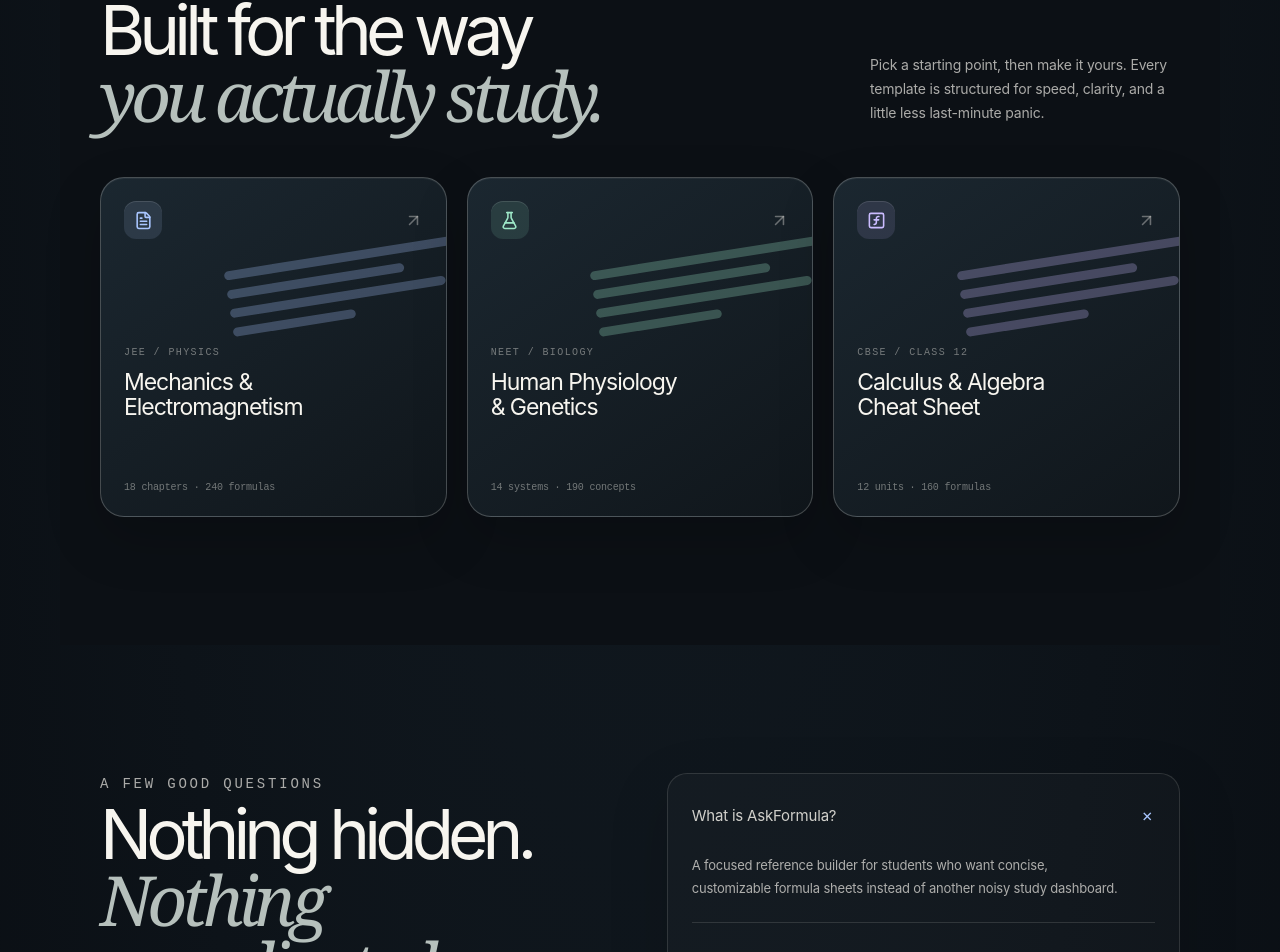
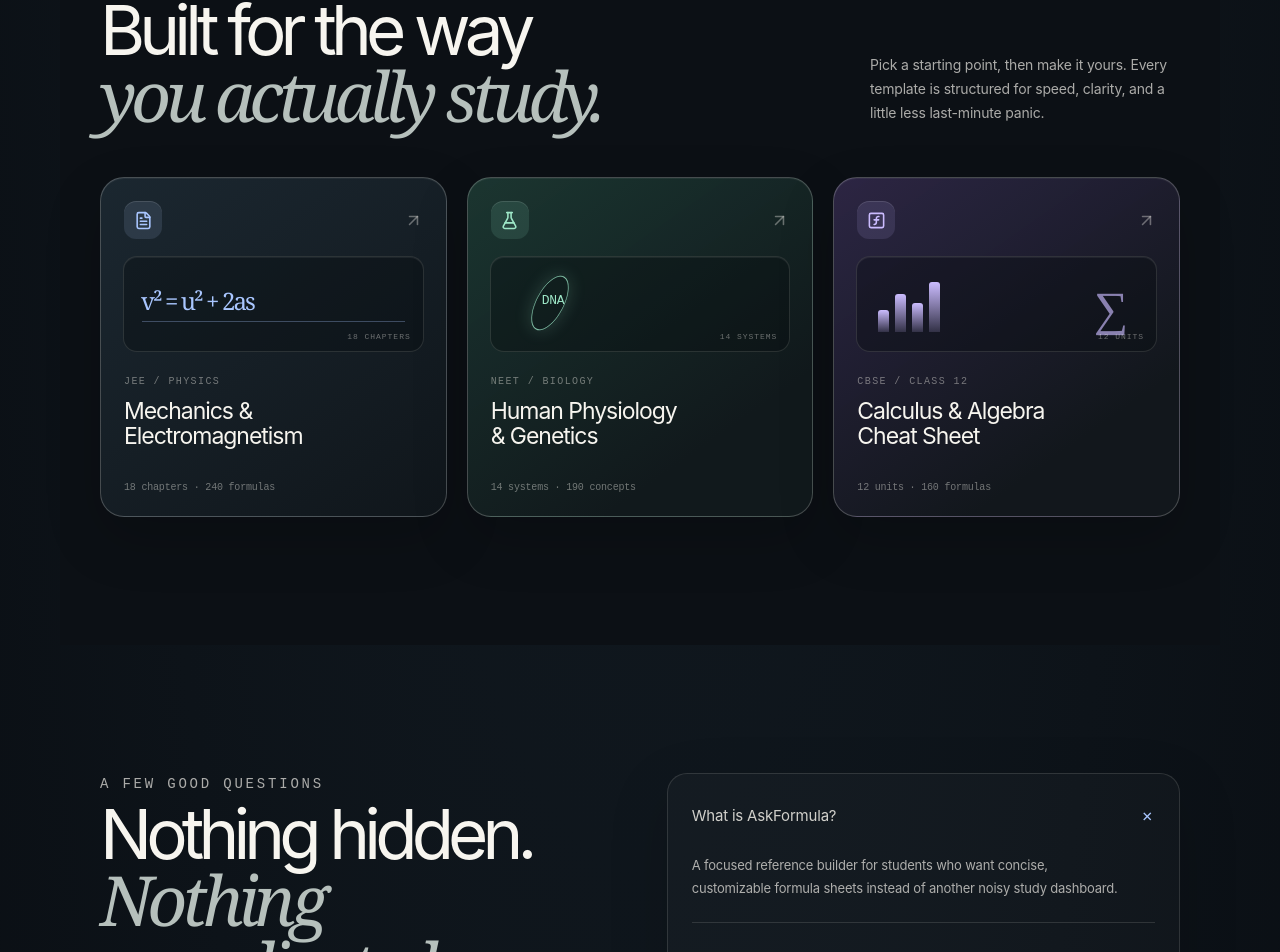
Before and after one commit to askakshat/AskFormula, a React (Vite) app: page / in a window 1280 px wide. Shown: the part 3828-4780 px from the top of the page. Built offline with nearby package versions, Linux system fonts and the light colour scheme.

Commit message:
feat: add visual template showcase previews

```diff
--- a/src/index.css
+++ b/src/index.css
@@ -492,3 +492,21 @@ body { font-family: Inter, ui-sans-serif, system-ui, -apple-system, BlinkMacSyst
 .footer-inner { padding-top:68px !important; }
 @media (max-width:900px) { .story-box { grid-template-columns:1fr !important; gap:22px !important; min-height:0; }.story-box > div:nth-child(2) { height:340px !important; }.story-box:nth-of-type(odd),.story-box:nth-of-type(even) { transform:none; }.story-box:hover { transform:translateY(-5px) !important; } }
 @media (max-width:720px) { .page-section { padding-top:88px; padding-bottom:88px; }.story-boxes { padding:88px 22px 0 !important; }.story-box { padding:22px !important; border-radius:20px !important; }.story-box > div:nth-child(2) { height:300px !important; }.workflow-grid { border-radius:16px; }.faq-list { padding:0 18px; border-radius:16px; }.final-cta { border-radius:20px; margin-left:22px; margin-right:22px; padding:45px 22px; } }
+
+/* Template showcase ideas: each card previews the study mode before the label */
+.template-mini-preview { position:absolute; top:78px; right:22px; left:22px; height:96px; overflow:hidden; border:1px solid rgba(247,245,239,.12); border-radius:14px; background:rgba(7,12,16,.36); box-shadow:inset 0 1px rgba(255,255,255,.06); }
+.template-mini-preview b { position:absolute; right:12px; bottom:10px; color:rgba(247,245,239,.4); font:8px ui-monospace,monospace; letter-spacing:.12em; }
+.mini-equation { position:absolute; left:17px; top:27px; color:var(--blue); font:24px Georgia,serif; letter-spacing:-.08em; }
+.mini-equation + i { position:absolute; left:18px; right:18px; bottom:29px; height:1px; background:rgba(169,198,255,.3); }
+.mini-orbit { position:absolute; left:29px; top:16px; width:60px; height:60px; border:1px solid rgba(157,231,199,.7); border-radius:50%; transform:rotate(28deg) scaleX(.46); box-shadow:0 0 26px rgba(157,231,199,.2); }
+.mini-orbit:after { content:""; position:absolute; inset:-1px; border:1px solid rgba(157,231,199,.35); border-radius:50%; transform:rotate(62deg); }
+.mini-cell { position:absolute; left:51px; top:36px; color:var(--green); font:13px ui-monospace,monospace; }
+.mini-bars { position:absolute; left:21px; bottom:19px; display:flex; align-items:end; gap:6px; height:55px; }
+.mini-bars i { display:block; width:11px; border-radius:3px 3px 0 0; background:linear-gradient(var(--violet),rgba(203,188,255,.16)); }
+.mini-bars i:nth-child(1){height:22px}.mini-bars i:nth-child(2){height:38px}.mini-bars i:nth-child(3){height:29px}.mini-bars i:nth-child(4){height:50px}
+.mini-sigma { position:absolute; right:28px; top:17px; color:var(--violet); font:48px Georgia,serif; opacity:.65; }
+.template-card .template-eyebrow { margin-top:137px; }
+.template-card:hover .template-mini-preview { border-color:rgba(247,245,239,.28); box-shadow:0 0 30px rgba(169,198,255,.08),inset 0 1px rgba(255,255,255,.09); }
+.template-card:nth-child(2) { background:linear-gradient(145deg,rgba(29,58,52,.9),#11191c 75%); }
+.template-card:nth-child(3) { background:linear-gradient(145deg,rgba(48,40,73,.9),#12171c 75%); }
+@media (max-width:720px) { .template-card .template-eyebrow { margin-top:137px; } }
--- a/src/pages/Landing.tsx
+++ b/src/pages/Landing.tsx
@@ -36,7 +36,7 @@ export default function Landing() {
       <section id="templates" className="templates-section page-section">
         <div className="section-intro templates-intro"><div><p className="section-label">START WITH A SHORTCUT</p><h2>Built for the way<br /><em>you actually study.</em></h2></div><p>Pick a starting point, then make it yours. Every template is structured for speed, clarity, and a little less last-minute panic.</p></div>
         <div className="template-grid">
-          {templates.map(({ href, eyebrow, title, meta, icon: Icon, tone }) => <Link to={href} key={href} className={`template-card template-${tone}`}><div className="template-card-top"><span className="template-icon"><Icon size={19} /></span><ArrowUpRight className="template-arrow" size={19} /></div><div className="template-lines" aria-hidden="true"><span /><span /><span /><span /></div><p className="template-eyebrow">{eyebrow}</p><h3>{title.split("\n").map((line) => <span key={line}>{line}<br /></span>)}</h3><p className="template-meta">{meta}</p></Link>)}
+          {templates.map(({ href, eyebrow, title, meta, icon: Icon, tone }, index) => <Link to={href} key={href} className={`template-card template-${tone}`}><div className="template-card-top"><span className="template-icon"><Icon size={19} /></span><ArrowUpRight className="template-arrow" size={19} /></div><div className={`template-mini-preview template-mini-${index}`} aria-hidden="true">{index === 0 && <><span className="mini-equation">v² = u² + 2as</span><i /><b>18 CHAPTERS</b></>}{index === 1 && <><span className="mini-orbit" /><span className="mini-cell">DNA</span><b>14 SYSTEMS</b></>}{index === 2 && <><span className="mini-bars"><i /><i /><i /><i /></span><span className="mini-sigma">∑</span><b>12 UNITS</b></>}</div><p className="template-eyebrow">{eyebrow}</p><h3>{title.split("\n").map((line) => <span key={line}>{line}<br /></span>)}</h3><p className="template-meta">{meta}</p></Link>)}
         </div>
       </section>
 
```
